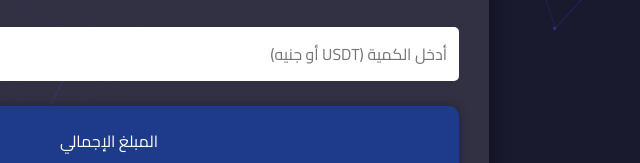
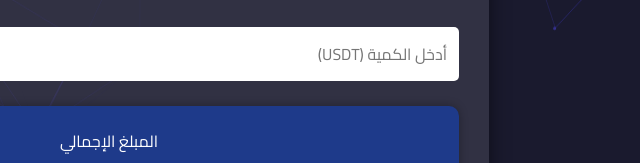
Before and after one commit to T2Digital/MCash, a plain HTML site: page index.html in a window 1280 px wide. Shown: the part 355-518 px from the top of the page, 531-1171 px from the left. Drawn offline with nearby package versions, Linux system fonts and the light colour scheme; animation ran at ten frames a second.

Commit message:
Update index.html

```diff
--- a/index.html
+++ b/index.html
@@ -46,7 +46,7 @@
                 <button class="toggle-btn" onclick="setMode('sell')">بيع USDT</button>
             </div>
             <div class="calculator">
-                <input type="number" id="amount" placeholder="أدخل الكمية (USDT أو جنيه)" oninput="calculate()">
+                <input type="number" id="amount" placeholder="أدخل الكمية (USDT)" oninput="calculate()">
                 <div class="result-box">
                     <p>المبلغ الإجمالي</p>
                     <span id="result">0</span>
```
